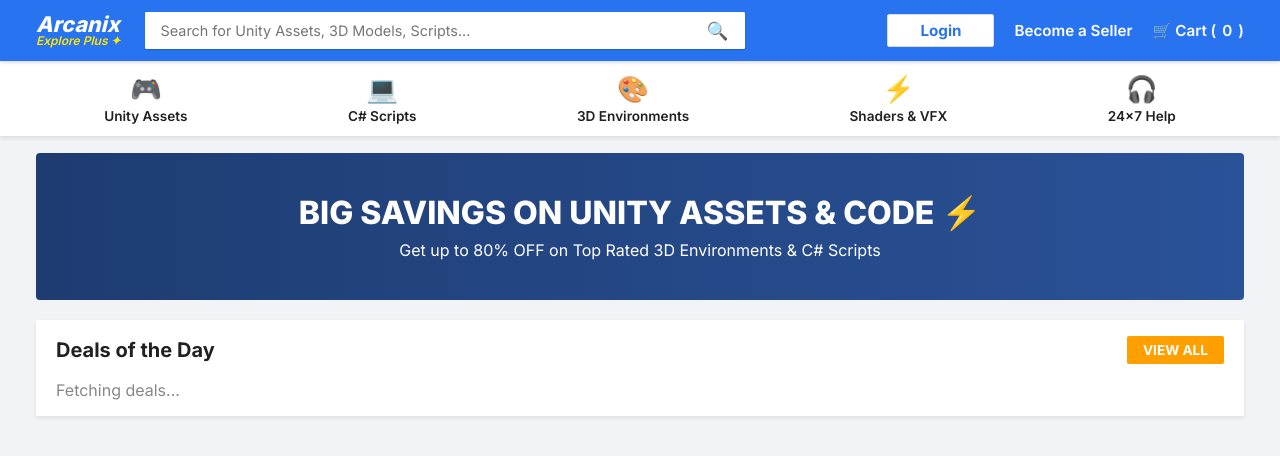
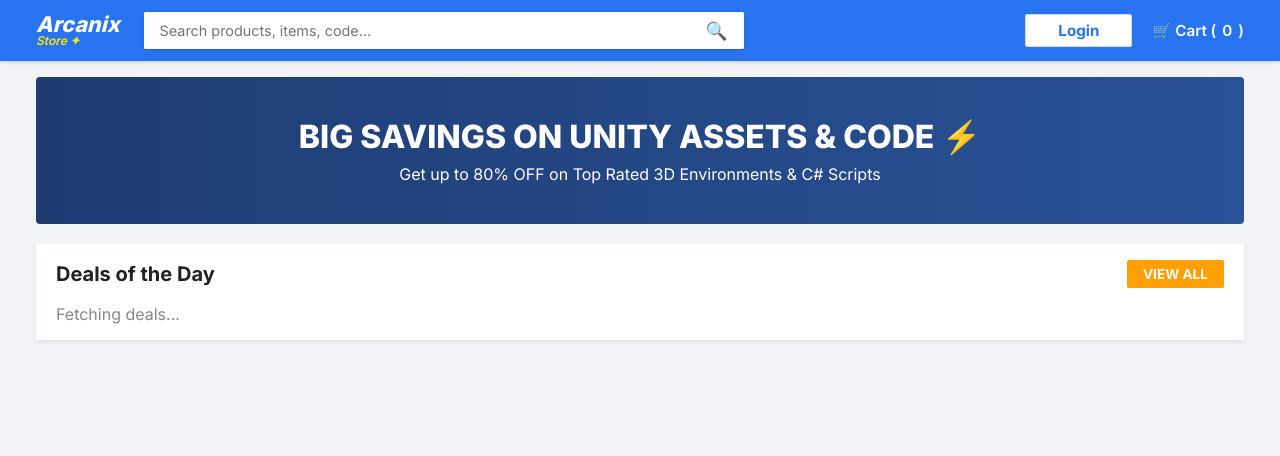
Before and after one commit to arcanix2509/arcanix-industry, a website with bundled scripts: page index.html in a window 1280 px wide. Built offline with nearby package versions, Linux system fonts and the light colour scheme; no server answers.

Commit message:
Update index.html

```diff
--- a/index.html
+++ b/index.html
@@ -3,43 +3,33 @@
 <head>
   <meta charset="UTF-8"/>
   <meta name="viewport" content="width=device-width, initial-scale=1.0"/>
-  <title>Arcanix Cart - Digital Assets & Unity Scripts</title>
+  <title>Arcanix Market - Modern Ecommerce</title>
   <link rel="stylesheet" href="style.css"/>
 </head>
 <body>
 
-  <!-- Flipkart Top Blue Navbar -->
+  <!-- Clean Flipkart-style Navbar -->
   <nav>
     <div class="nav-container">
       <a href="#home" class="brand-logo">
-        Arcanix <span>Explore Plus ✦</span>
+        Arcanix <span>Store ✦</span>
       </a>
 
       <div class="search-box">
-        <input type="text" id="global-search-input" placeholder="Search for Unity Assets, 3D Models, Scripts..."/>
+        <input type="text" id="global-search-input" placeholder="Search products, items, code..."/>
         <button id="search-btn">🔍</button>
       </div>
 
       <div class="nav-actions">
         <a href="#auth" id="account-nav-btn" class="nav-btn-login">Login</a>
-        <a href="#seller-register" class="nav-link-white">Become a Seller</a>
         <a href="#cart" class="nav-link-white">🛒 Cart (<span id="cart-count">0</span>)</a>
       </div>
     </div>
   </nav>
 
-  <!-- Category Icons Bar -->
-  <div class="cat-strip">
-    <div class="cat-item" onclick="location.hash='plp?category=unity'"><span class="cat-icon">🎮</span>Unity Assets</div>
-    <div class="cat-item" onclick="location.hash='plp?category=scripts'"><span class="cat-icon">💻</span>C# Scripts</div>
-    <div class="cat-item" onclick="location.hash='plp?category=3dmodels'"><span class="cat-icon">🎨</span>3D Environments</div>
-    <div class="cat-item" onclick="location.hash='plp?category=shaders'"><span class="cat-icon">⚡</span>Shaders & VFX</div>
-    <div class="cat-item" onclick="location.hash='help'"><span class="cat-icon">🎧</span>24x7 Help</div>
-  </div>
-
-  <!-- Dynamic Views Container -->
+  <!-- Main View Container -->
   <main class="container" id="app-view">
-    <!-- Router renders views here -->
+    <!-- Router injects dynamic views here -->
   </main>
 
   <script type="module" src="firebase-config.js"></script>
```
